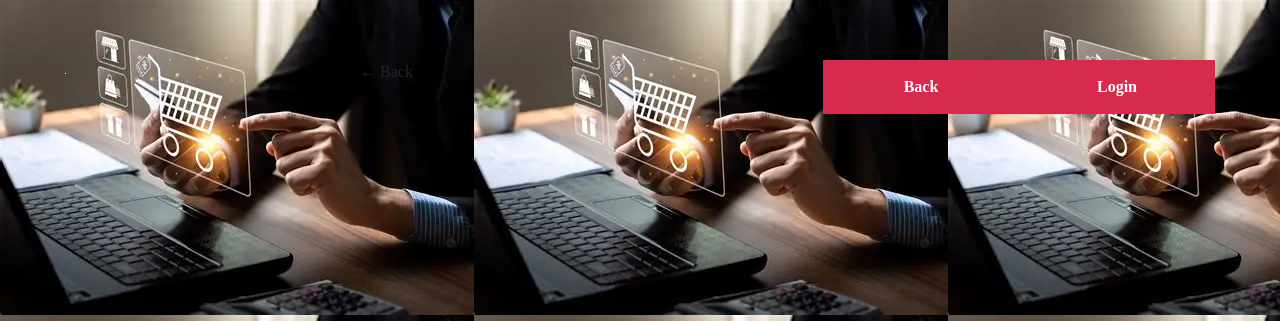
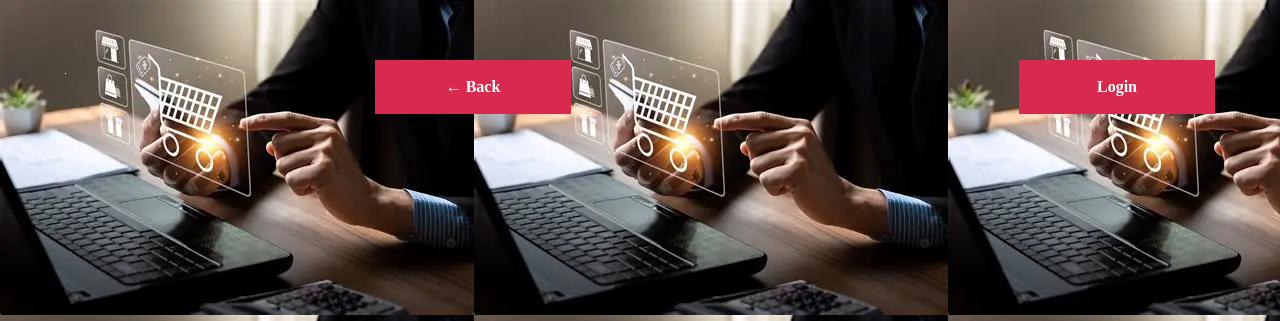
Before and after one commit to contactus-moni/aviyamagnus, a plain HTML site: page courses/trade-commerce.html in a window 1280 px wide. Shown: the top 321 px of the page. Drawn offline with Linux system fonts and the light colour scheme; files whose address does not match are found by name; a web font is replaced by a local one.

Commit message:
Update trade-commerce.html

```diff
--- a/courses/trade-commerce.html
+++ b/courses/trade-commerce.html
@@ -22,7 +22,7 @@
 
 <body>
   <!-- Header -->
-  <header class="header-section">
+   <header class="header-section">
     <div class="container">
       <div class="row">
         <div class="col-lg-3 col-md-3">
@@ -37,17 +37,14 @@
           <a href="../login-options.html" class="site-btn header-btn">Login</a>
           <nav class="main-menu">
             </ul>
-<!-- Add this inside your header (below your logo or before the navigation menu) -->
-<a href="../index.html" class="site-btn header-btn">Back</a>
-  ← Back
-</a>
-
+            <div class="col-lg-9 col-md-9 d-flex align-items-center">
+  <!-- Back Button -->
+  <a href="../index.html" class="site-btn header-btn me-3">← Back</a>
           </nav>
         </div>
       </div>
     </div>
   </header>
-
   <!-- Hero Banner -->
   <section class="hero-section set-bg" data-setbg="../img/categories/4.jpg">
     <div class="container">
```
